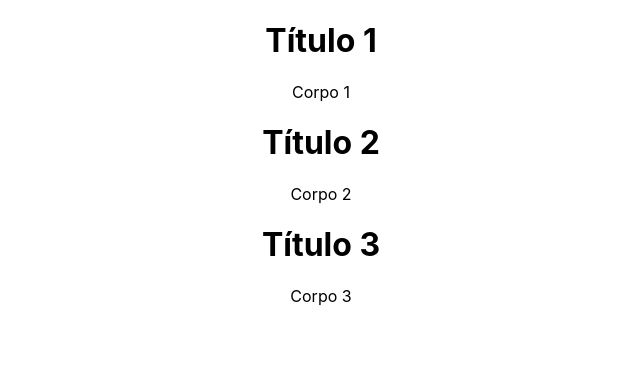
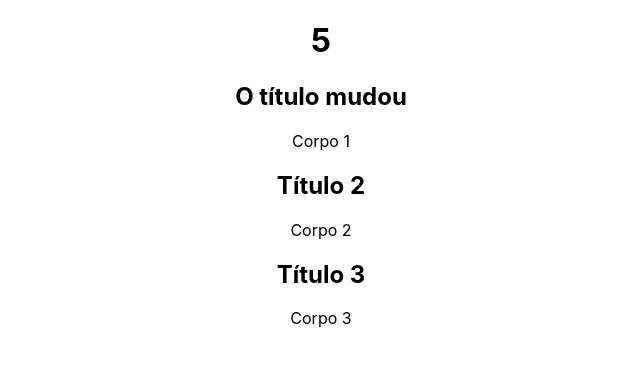
Before and after one commit to jpcp0614/Project-ReactJS, a React (Create React App) app in the folder project-1/: page / in a window 1280 px wide. Shown: the top 366 px of the page, without its empty margins (319-959 px from the left). Built offline with nearby package versions, Linux system fonts and the light colour scheme.

Commit message:
LifeCycle

```diff
--- a/project-1/src/App.js
+++ b/project-1/src/App.js
@@ -7,6 +7,7 @@ class App extends Component {
 	// 	this.handlePClick = this.handlePClick.bind(this);
 
 	state = {
+		counter: 0,
 		posts: [
 			{
 				id: 1,
@@ -25,14 +26,37 @@ class App extends Component {
 			},
 		],
 	};
+	timeoutUpdate = null;
+
+	handleTimeout = () => {
+		const { counter, posts } = this.state;
+		posts[0].title = 'O título mudou';
+		this.timeoutUpdate = setTimeout(() => {
+			this.setState({ counter: counter + 1, posts });
+		}, 1000);
+	};
+
+	componentDidMount() {
+		// quando o componente for montado na tela
+		this.handleTimeout();
+	}
+
+	componentDidUpdate() {
+		this.handleTimeout();
+	}
+
+  componentWillUnmount() {
+    clearTimeout(this.timeoutUpdate);
+  }
 
 	render() {
-		const { posts } = this.state;
+		const { counter, posts } = this.state;
 		return (
 			<div className="App">
+				<h1>{counter}</h1>
 				{posts.map((post) => (
 					<div key={post.id}>
-						<h1>{post.title}</h1>
+						<h2>{post.title}</h2>
 						<p>{post.body}</p>
 					</div>
 				))}
```
